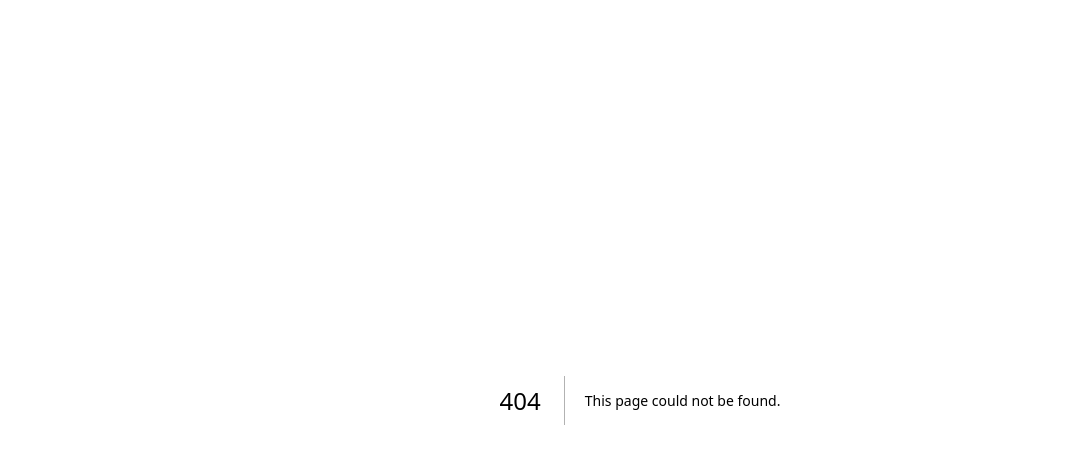
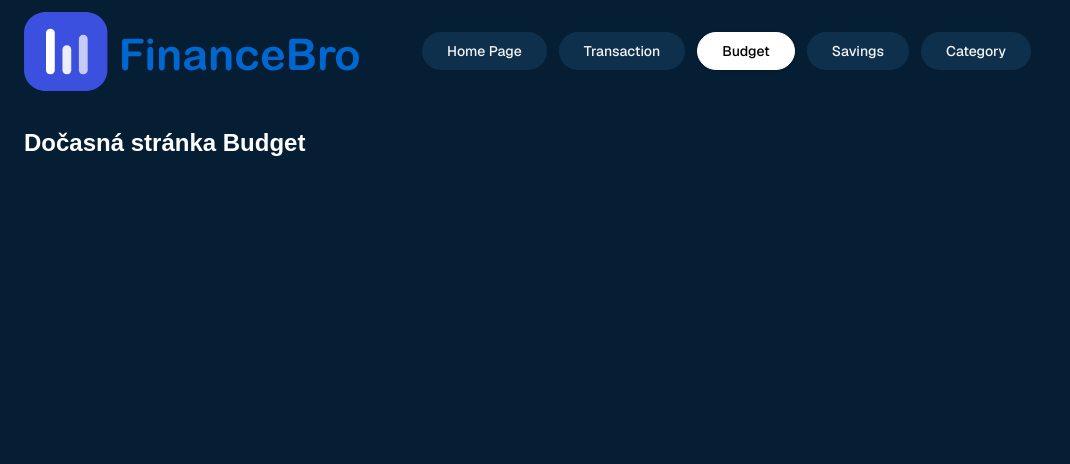
Before and after one commit to Dang-Duong/finance-bro, a Next.js app: page /budget in a window 1280 px wide. Before the commit this address had no page. Shown: the top 464 px of the page, without its empty margins (0-1070 px from the left). Built offline with nearby package versions, Linux system fonts and the light colour scheme; sample sign-in values are in the browser's storage.

Commit message:
Navbar a temporary page pro kam mají jít nejsou napojené ale kontrolují zda je uživatel přihlášen

```diff
--- /dev/null
+++ b/app/budget/page.tsx
@@ -0,0 +1,22 @@
+"use client";
+
+import { useEffect } from "react";
+import Navbar from "../components/Navbar";
+
+export default function BudgetPage() {
+  useEffect(() => {
+    const token = localStorage.getItem("token");
+    if (!token) {
+      window.location.href = "/auth";
+    }
+  }, []);
+
+  return (
+    <>
+      <Navbar />
+      <main className="min-h-screen bg-[#061E34] text-white p-6">
+        <h1 className="text-2xl font-semibold">Dočasná stránka Budget</h1>
+      </main>
+    </>
+  );
+}
--- /dev/null
+++ b/app/category/page.tsx
@@ -0,0 +1,22 @@
+"use client";
+
+import { useEffect } from "react";
+import Navbar from "../components/Navbar";
+
+export default function CategoryPage() {
+  useEffect(() => {
+    const token = localStorage.getItem("token");
+    if (!token) {
+      window.location.href = "/auth";
+    }
+  }, []);
+
+  return (
+    <>
+      <Navbar />
+      <main className="min-h-screen bg-[#061E34] text-white p-6">
+        <h1 className="text-2xl font-semibold">Dočasná stránka Category</h1>
+      </main>
+    </>
+  );
+}
--- /dev/null
+++ b/app/components/Navbar.tsx
@@ -0,0 +1,67 @@
+"use client";
+
+import Link from "next/link";
+import Image from "next/image";
+import { usePathname } from "next/navigation";
+import { Geist } from "next/font/google";
+
+// lokální použítí fontu
+const geist = Geist({
+  subsets: ["latin"],
+  weight: ["400", "500", "600", "700"],
+});
+
+const navItems = [
+  { label: "Home Page", href: "/home" },
+  { label: "Transaction", href: "/transaction" },
+  { label: "Budget", href: "/budget" },
+  { label: "Savings", href: "/savings" },
+  { label: "Category", href: "/category" },
+];
+
+export default function Navbar() {
+  const pathname = usePathname();
+
+  const baseButtonClasses =
+    "rounded-full px-6 py-2 text-sm font-medium border transition-all";
+  const inactiveClasses =
+    "bg-[#0E304C] text-gray-100 border-transparent hover:bg-[#153A5A]";
+  const activeClasses = "bg-white text-black border-white shadow";
+
+  return (
+    <header className={`w-full bg-[#061E34] ${geist.className}`}> {/* ✅ font jen tady */}
+      <div className="mx-auto flex items-center gap-12 px-6 py-3">
+        {/* Logo */}
+        <Image
+          src="/logo.svg"
+          alt="FinanceBro logo"
+          width={350}
+          height={350}
+          priority
+        />
+
+        {/* Navigace */}
+        <nav className="flex items-center gap-3">
+          {navItems.map((item) => {
+            const isActive =
+              pathname === item.href ||
+              (item.href === "/home" &&
+                (pathname === "/" || pathname === "/dashboard"));
+
+            return (
+              <Link
+                key={item.href}
+                href={item.href}
+                className={`${baseButtonClasses} ${
+                  isActive ? activeClasses : inactiveClasses
+                }`}
+              >
+                {item.label}
+              </Link>
+            );
+          })}
+        </nav>
+      </div>
+    </header>
+  );
+}
--- a/app/dashboard/page.tsx
+++ b/app/dashboard/page.tsx
@@ -1,5 +1,7 @@
 "use client";
+
 import { useEffect, useState } from "react";
+import Navbar from "../components/Navbar";
 
 type User = {
   username: string;
@@ -27,7 +29,9 @@ export default function Dashboard() {
   if (!user) return <p>Načítám...</p>;
 
   return (
-    <div className="p-6">
+    <>
+      <Navbar />
+      <main className="p-6">
         <h1 className="text-xl">Vítej, {user.username}</h1>
         <button
           className="mt-4 bg-red-500 text-white px-4 py-2 rounded"
@@ -39,6 +43,7 @@ export default function Dashboard() {
         >
           Odhlásit se
         </button>
-    </div>
+      </main>
+    </>
   );
 }
--- /dev/null
+++ b/app/savings/page.tsx
@@ -0,0 +1,22 @@
+"use client";
+
+import { useEffect } from "react";
+import Navbar from "../components/Navbar";
+
+export default function SavingsPage() {
+  useEffect(() => {
+    const token = localStorage.getItem("token");
+    if (!token) {
+      window.location.href = "/auth";
+    }
+  }, []);
+
+  return (
+    <>
+      <Navbar />
+      <main className="min-h-screen bg-[#061E34] text-white p-6">
+        <h1 className="text-2xl font-semibold">Dočasná stránka Savings</h1>
+      </main>
+    </>
+  );
+}
--- /dev/null
+++ b/app/transaction/page.tsx
@@ -0,0 +1,22 @@
+"use client";
+
+import { useEffect } from "react";
+import Navbar from "../components/Navbar";
+
+export default function TransactionPage() {
+  useEffect(() => {
+    const token = localStorage.getItem("token");
+    if (!token) {
+      window.location.href = "/auth";
+    }
+  }, []);
+
+  return (
+    <>
+      <Navbar />
+      <main className="min-h-screen bg-[#061E34] text-white p-6">
+        <h1 className="text-2xl font-semibold">Dočasná stránka Transaction</h1>
+      </main>
+    </>
+  );
+}
```
Lines whose indentation alone changed are shown as unchanged.
